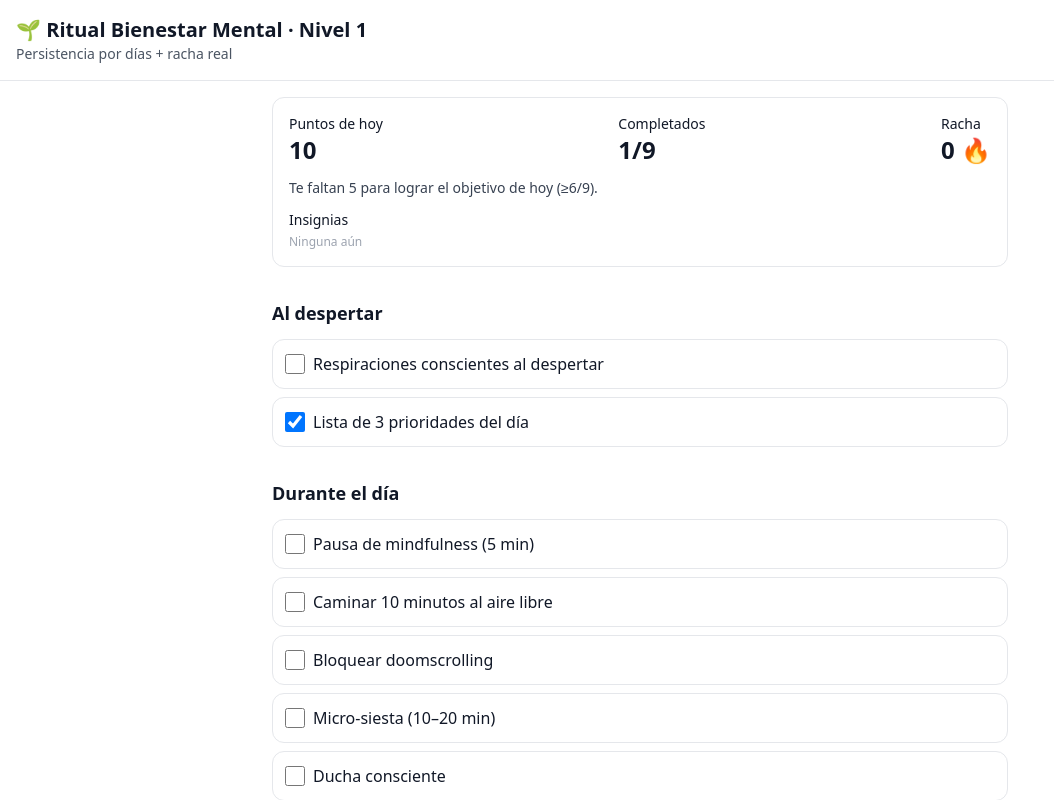
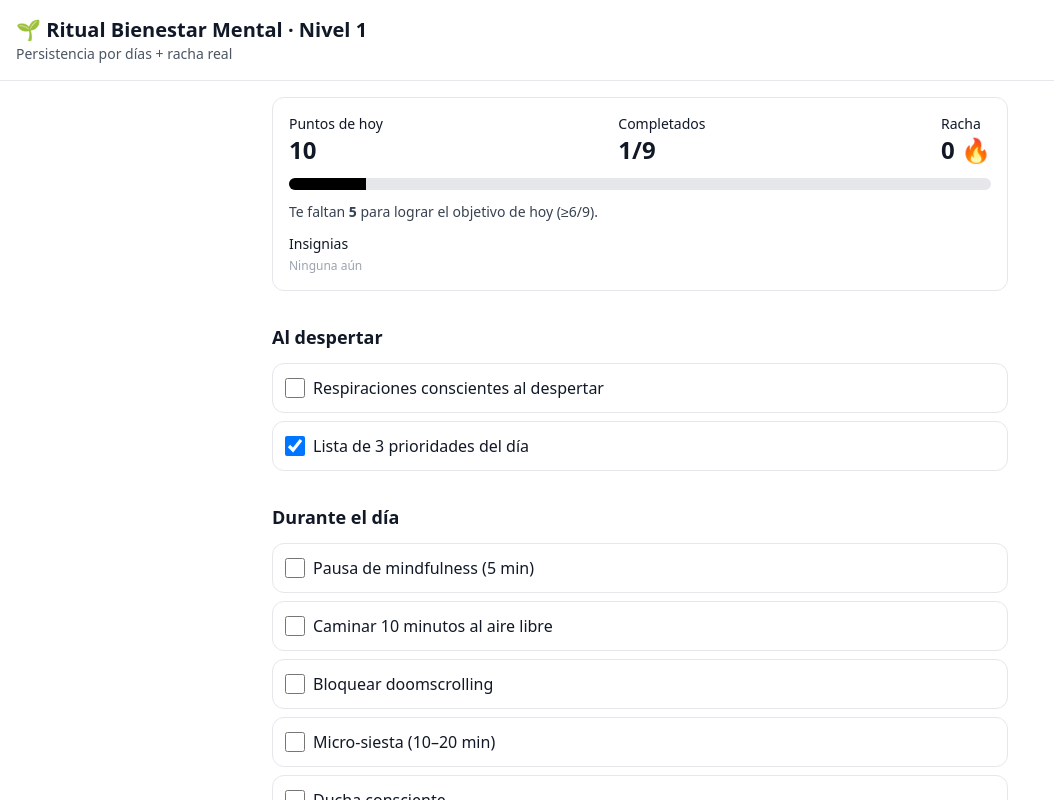
Before and after one commit to pedro-adasilva/ritual-app, a React (Vite) app: page / in a window 1280 px wide. Both pictures are taken after a click on the label "Lista de 3 prioridades del día". Shown: the top 800 px of the page, without its empty margins (0-1054 px from the left). Built offline with nearby package versions, Linux system fonts and the light colour scheme.

Commit message:
Añadida barra de progreso

```diff
--- a/src/App.tsx
+++ b/src/App.tsx
@@ -30,6 +30,19 @@ type Logs = Record<string, string[]>;
 
 const DAILY_TARGET = 6; // objetivo de día OK: ≥6/9 hábitos
 
+function ProgressBar({ value }: { value: number }) {
+  // value: 0..1
+  const pct = Math.max(0, Math.min(1, value));
+  return (
+    <div className="w-full h-3 bg-gray-200 rounded-full overflow-hidden">
+      <div
+        className="h-full bg-black transition-all"
+        style={{ width: `${Math.round(pct * 100)}%` }}
+      />
+    </div>
+  );
+}
+
 export default function App() {
   const today = todayKey();
   const [logs, setLogs] = useLocalStorage<Logs>("logs", {});
@@ -39,6 +52,8 @@ export default function App() {
   const completedCount = completedToday.size;
   const pointsToday = completedCount * 10;
   const todayIsSuccess = completedCount >= DAILY_TARGET;
+  const progressPct = pointsToday / 90; // porque el máximo son 90 puntos (9 hábitos * 10)
+
 
   // Alterna un hábito hoy
   function toggleHabit(id: string) {
@@ -96,7 +111,8 @@ export default function App() {
 
       <main className="max-w-3xl mx-auto p-4 space-y-8">
         {/* Resumen del día */}
-        <div className="flex flex-wrap items-center justify-between gap-3 p-4 rounded-xl border">
+        <div className="p-4 rounded-xl border space-y-3">
+          <div className="flex flex-wrap items-center justify-between gap-3">
             <div>
               <p className="text-sm">Puntos de hoy</p>
               <p className="text-2xl font-bold">{pointsToday}</p>
@@ -109,8 +125,26 @@ export default function App() {
               <p className="text-sm">Racha</p>
               <p className="text-2xl font-bold">{streak} 🔥</p>
             </div>
-          <div className="basis-full text-sm text-gray-700">{helperText}</div>
-          <div className="basis-full">
+          </div>
+
+          {/* Barra de progreso */}
+          <ProgressBar value={pointsToday / 90} />
+
+          {/* Mensaje de estado */}
+          {completedCount === 0 ? (
+            <p className="text-sm text-gray-700">
+              👋 Empieza por <strong>“Respiraciones”</strong> o por <strong>“3 prioridades”</strong>. Un minuto y ya notas efecto.
+            </p>
+          ) : todayIsSuccess ? (
+            <p className="text-sm text-green-700">✅ Objetivo del día logrado (≥6/9). ¡Estás sumando a tu racha!</p>
+          ) : (
+            <p className="text-sm text-gray-700">
+              Te faltan <strong>{Math.max(0, DAILY_TARGET - completedCount)}</strong> para lograr el objetivo de hoy (≥{DAILY_TARGET}/9).
+            </p>
+          )}
+
+          {/* Insignias (hoy) */}
+          <div>
             <div className="text-sm">Insignias</div>
             <div className="flex gap-2 mt-1 flex-wrap">
               {badgesToday.length ? (
@@ -135,6 +169,7 @@ export default function App() {
                 <label
                   key={habit.id}
                   className="flex items-center gap-2 p-3 border rounded-xl cursor-pointer hover:bg-gray-50"
+                  title={completedToday.has(habit.id) ? "Marcado" : "+10 puntos al marcar"}
                 >
                   <input
                     type="checkbox"
```
Lines whose indentation alone changed are shown as unchanged.
